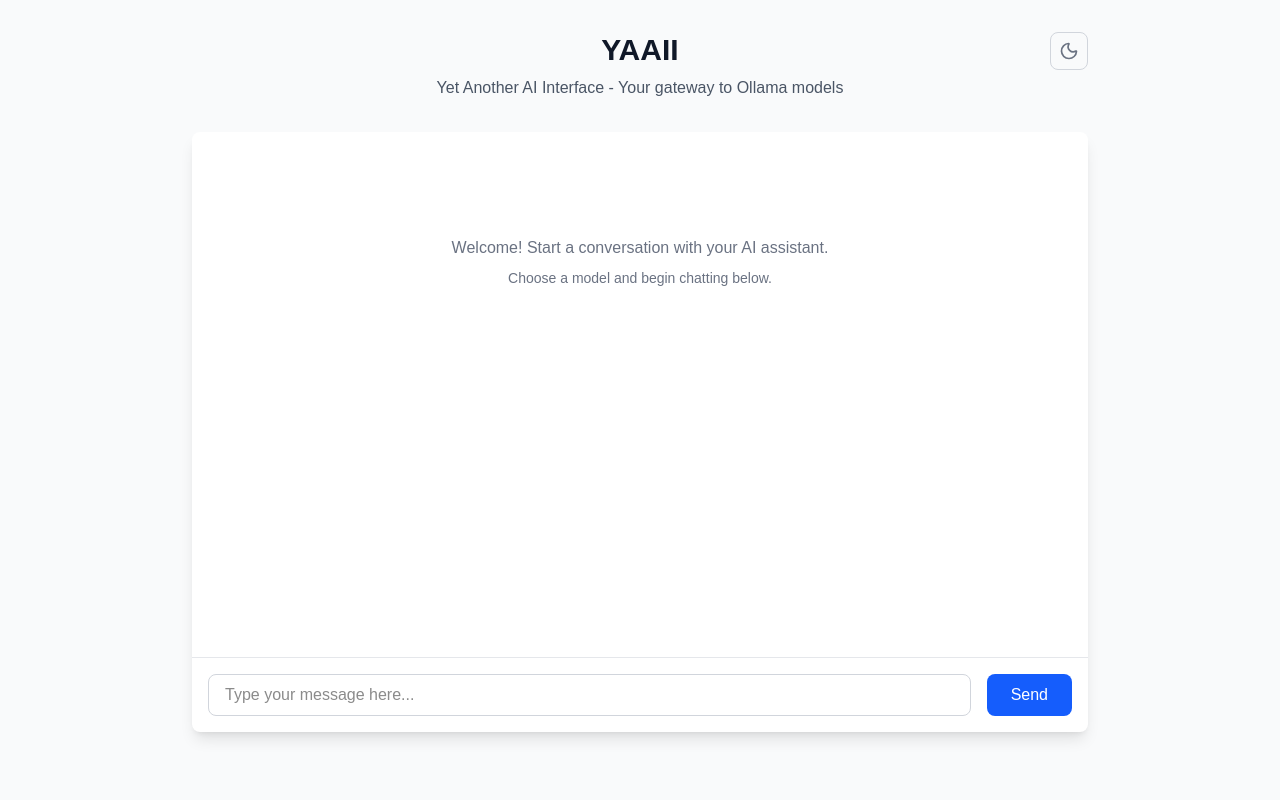
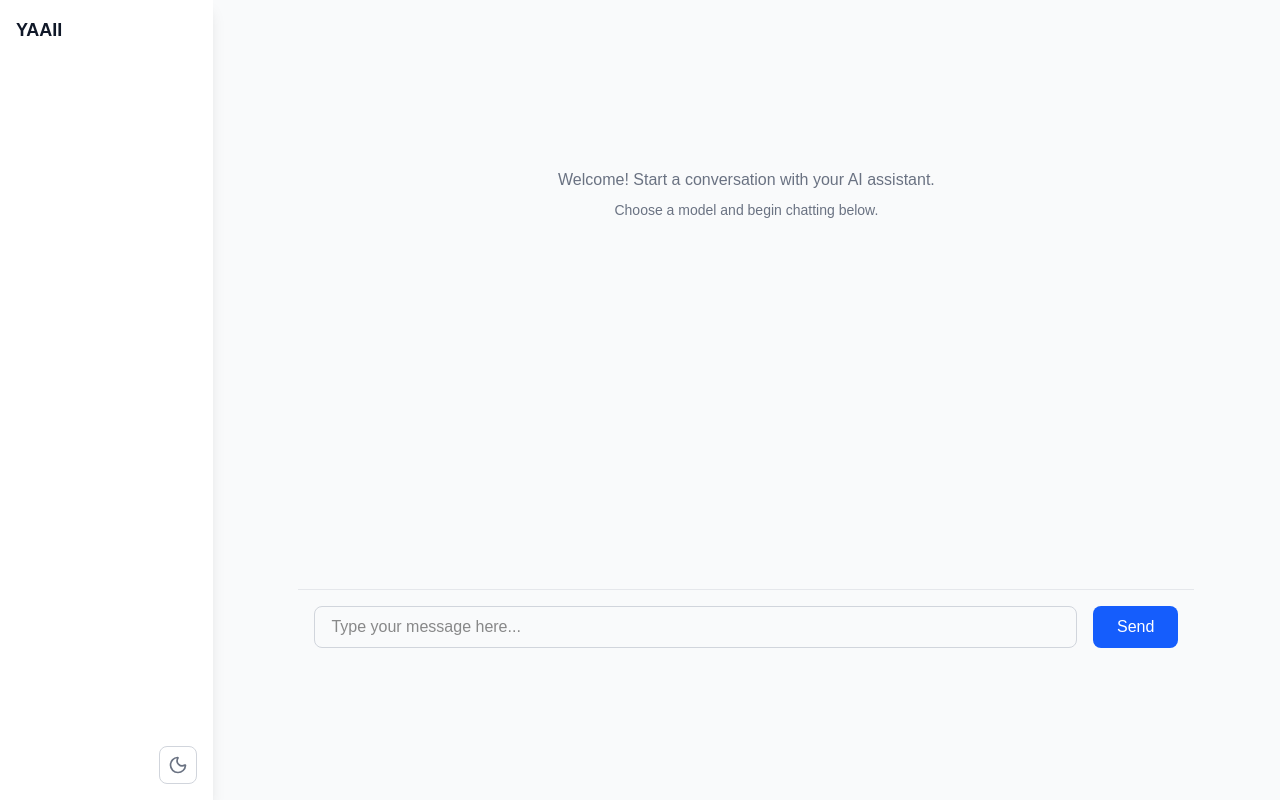
Before and after one commit to Danjfreire/yaaii, a Next.js app: page / in a window 1280 px wide. Built offline with nearby package versions, Linux system fonts and the light colour scheme.

Commit message:
feat: messing with some layout and styles

```diff
--- a/src/app/page.tsx
+++ b/src/app/page.tsx
@@ -1,26 +1,18 @@
 import Chat from '@/components/Chat';
 import DarkModeToggle from '@/components/DarkModeToggle';
+import Sidebar from '@/components/Sidebar';
 
 export default function Home() {
 
   return (
-    <div className="min-h-screen bg-gray-50 dark:bg-gray-900">
+    <div className="min-h-screen bg-gray-50 dark:bg-[#212121] flex flex-row">
+      <Sidebar />
       <main className="container mx-auto px-4 py-8">
         <div className="max-w-4xl mx-auto">
 
           {/* Header */}
           <header className="text-center mb-8 relative">
-            {/* Dark mode toggle in top right */}
-            <div className="absolute top-0 right-0">
-              <DarkModeToggle />
-            </div>
 
-            <h1 className="text-3xl font-bold text-gray-900 dark:text-white mb-2">
-              YAAII
-            </h1>
-            <p className="text-gray-600 dark:text-gray-400">
-              Yet Another AI Interface - Your gateway to Ollama models
-            </p>
           </header>
 
           {/* Chat Container */}
--- a/src/components/Chat.tsx
+++ b/src/components/Chat.tsx
@@ -44,7 +44,7 @@ export default function Chat() {
     };
 
     return (
-        <div className="bg-white dark:bg-gray-800 rounded-lg shadow-lg h-[calc(100vh-200px)] flex flex-col">
+        <div className="h-[calc(100vh-200px)] flex flex-col">
             {/* Chat Messages Area */}
             <div className="flex-1 p-6 overflow-y-auto">
                 <ChatMessages messages={messages} />
--- /dev/null
+++ b/src/components/Sidebar.tsx
@@ -0,0 +1,21 @@
+'use client';
+
+import { useState } from 'react';
+import ChatMessages from './ChatMessages';
+import ChatInput from './ChatInput';
+import ChatLoading from './ChatLoading';
+import DarkModeToggle from './DarkModeToggle';
+
+export default function Sidebar() {
+
+    return (
+        <div className="bg-white dark:bg-[#181818] shadow-lg h-screen w-[250px] flex flex-col p-4">
+            <h1 className="text-lg font-semibold text-gray-900 dark:text-gray-400 mb-2">
+                YAAII
+            </h1>
+            <div className='mt-auto ml-auto'>
+                <DarkModeToggle />
+            </div>
+        </div>
+    );
+}
--- a/src/contexts/ThemeContext.tsx
+++ b/src/contexts/ThemeContext.tsx
@@ -10,7 +10,6 @@ interface ThemeContextType {
 const ThemeContext = createContext<ThemeContextType | undefined>(undefined);
 
 export function ThemeProvider({ children }: { children: React.ReactNode }) {
-    // Initialize directly from localStorage - no hydration issues in client components!
     const [isDarkMode, setIsDarkMode] = useState(false);
 
     useEffect(() => {
@@ -20,7 +19,6 @@ export function ThemeProvider({ children }: { children: React.ReactNode }) {
         }
     }, []);
 
-    // Apply theme immediately when it changes
     useEffect(() => {
         if (isDarkMode) {
             document.documentElement.classList.add('dark');
```
